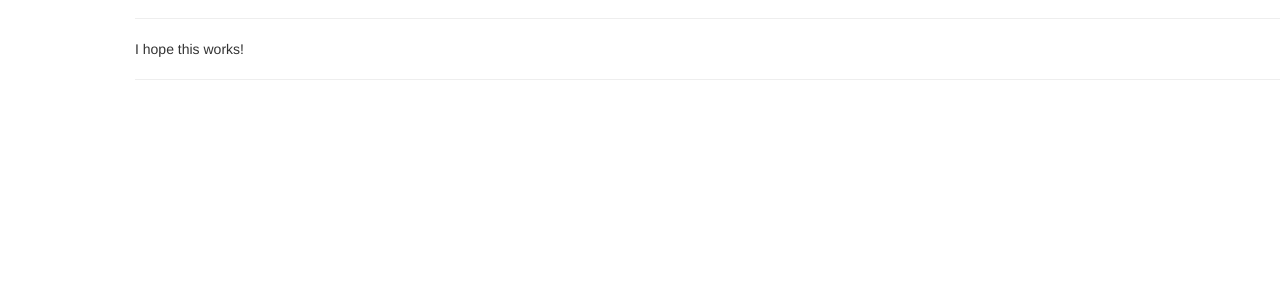
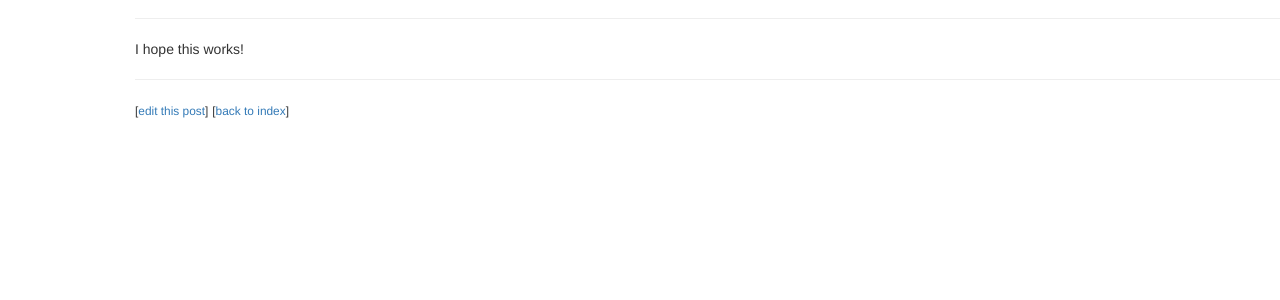
Before and after one commit to christycui/tl-postit, a Rails app: page /posts/1 in a window 1280 px wide. Shown: the part 164-464 px from the top of the page. Run offline with Rails 7, Linux system fonts and the light colour scheme; data comes from the database, SQL or seed files in the repository; style sheets or scripts are compiled from the project's sources; some libraries are stand-ins or nearby versions.

Commit message:
completed CRU actions for posts

```diff
--- a/app/controllers/posts_controller.rb
+++ b/app/controllers/posts_controller.rb
@@ -1,10 +1,11 @@
 class PostsController < ApplicationController
+  before_action :set_post, only: [:show, :edit, :update]
+
   def index
     @posts = Post.all
   end
 
   def show
-    @post = Post.find(params[:id])
   end
 
   def new
@@ -13,10 +14,11 @@ class PostsController < ApplicationController
 
   def create
     @post = Post.new(post_params)
+    @post.creator = User.first # change once we add authentication
 
     if @post.save
       flash[:notice] = "Your post is created."
-      redirect_to post_path(post)
+      redirect_to post_path(@post)
     else
       render 'new'
     end
@@ -26,6 +28,13 @@ class PostsController < ApplicationController
   end
 
   def update
+
+    if @post.update(post_params)
+      flash[:notice] = "Your post is updated."
+      redirect_to post_path(@post)
+    else
+      render 'edit'
+    end
   end
 
   private
@@ -33,4 +42,8 @@ class PostsController < ApplicationController
     params.require(:post).permit!
   end
 
+  def set_post
+    @post = Post.find(params[:id])
+  end
+
 end
--- /dev/null
+++ b/app/views/posts/edit.html.erb
@@ -0,0 +1,4 @@
+
+<%= render 'shared/content_title', title: 'Edit This Post' %>
+
+<%= render 'form' %>
--- a/app/views/posts/show.html.erb
+++ b/app/views/posts/show.html.erb
@@ -7,3 +7,5 @@
 
 <%= @post.description %>
 <hr/>
+<small float='right'>[<%= link_to "edit this post", edit_post_path(@post) %>]</small>
+<small float='right'>[<%= link_to "back to index", posts_path %>]</small>
--- a/app/views/shared/_content_title.html.erb
+++ b/app/views/shared/_content_title.html.erb
@@ -1,4 +1,6 @@
 <div>
   <h1><%= title %> <small><%= "by #{author}" if not defined?(author).nil? %></small></h1>
+
   <hr/>
+
 </div>
```
Also changed, not shown: app/views/posts/_form.html.erb (added, +28 -0 lines), app/views/posts/index.html.erb (+6 -2 lines), app/views/posts/new.html.erb (+1 -25 lines).
